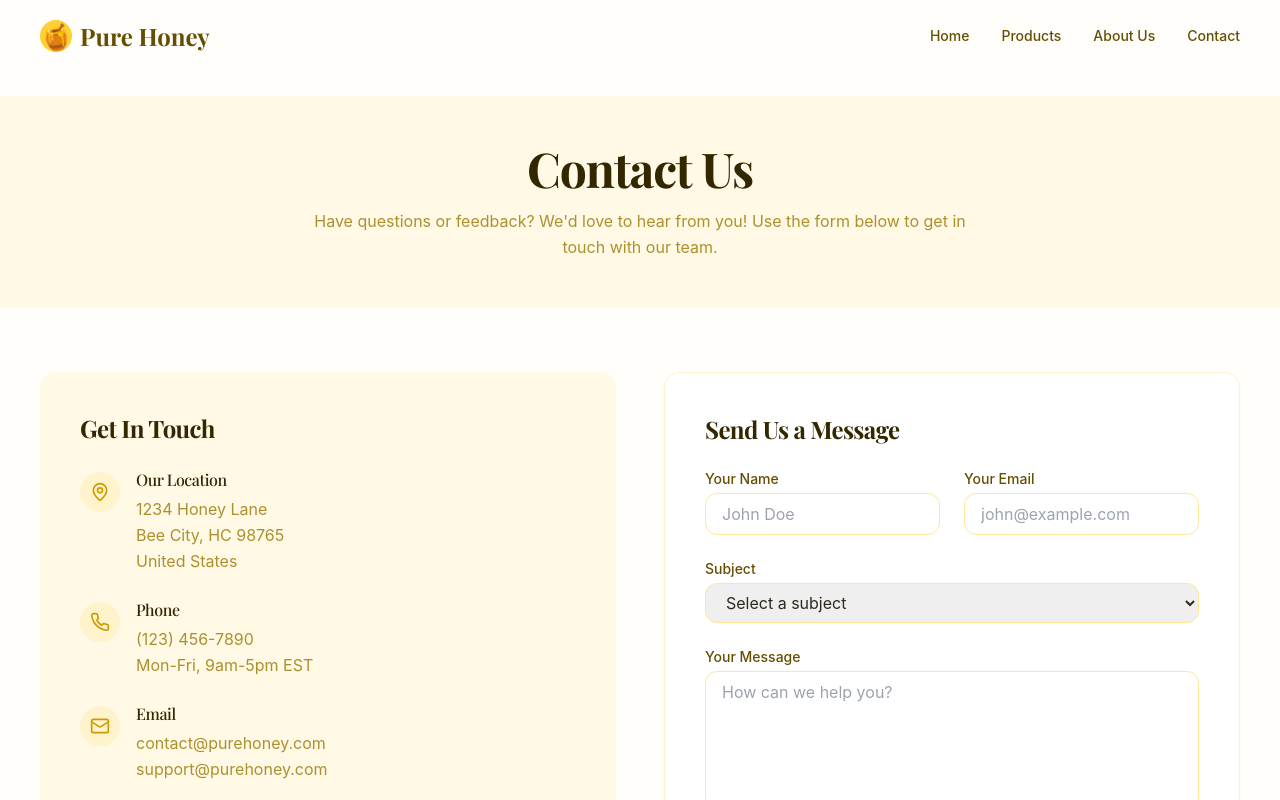
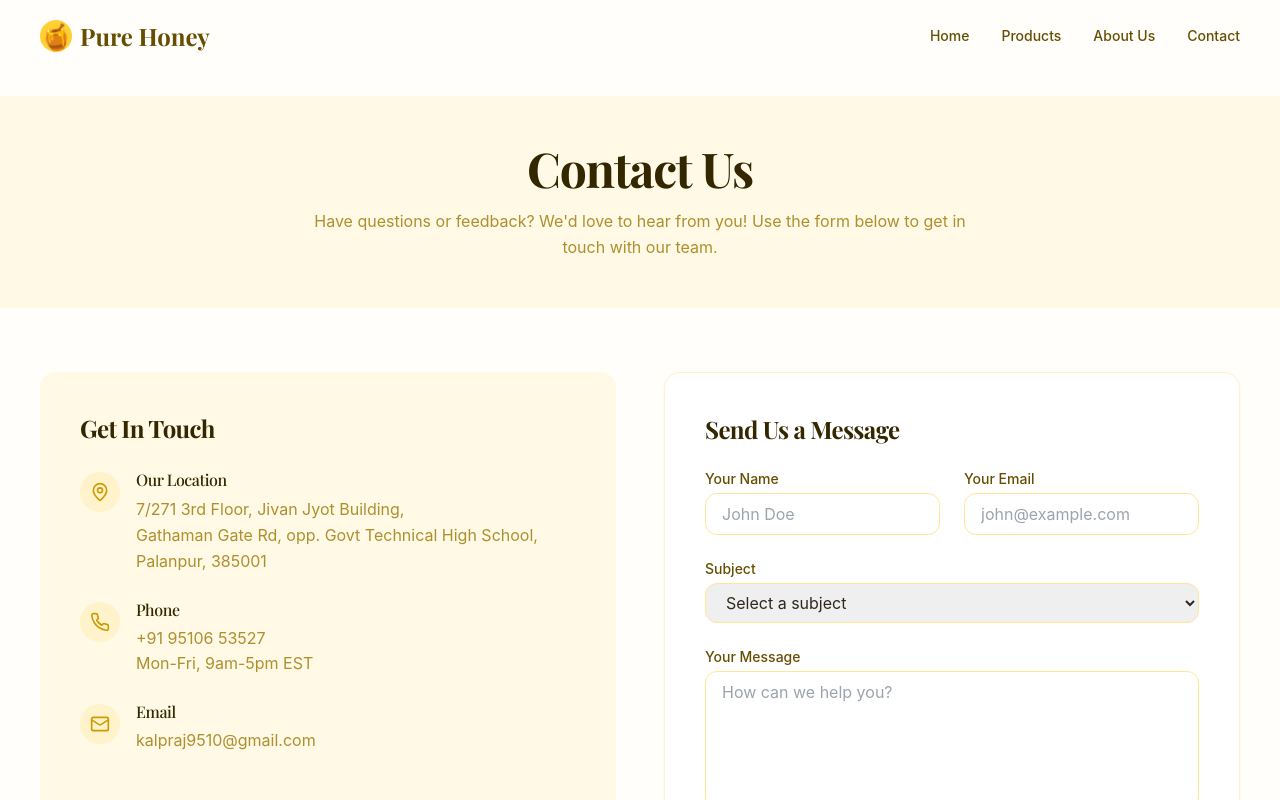
Before and after one commit to Unobhautik/honeyjoys-preview, a React (Vite) app: page /contact in a window 1280 px wide. Shown: the top 800 px of the page. Built offline with nearby package versions, Linux system fonts and the light colour scheme.

Commit message:
Update Contact.tsx

```diff
--- a/src/pages/Contact.tsx
+++ b/src/pages/Contact.tsx
@@ -1,4 +1,3 @@
-
 import React, { useState } from 'react';
 import Transition from '../components/Transition';
 import { Send, MapPin, Phone, Mail } from 'lucide-react';
@@ -69,9 +68,9 @@ const Contact: React.FC = () => {
                     <div>
                       <h3 className="font-medium text-honey-900 mb-1">Our Location</h3>
                       <p className="text-honey-700/80">
-                        1234 Honey Lane<br />
-                        Bee City, HC 98765<br />
-                        United States
+                      7/271 3rd Floor, Jivan Jyot Building, <br />
+                      Gathaman Gate Rd, opp. Govt Technical High School,<br />
+                      Palanpur, 385001
                       </p>
                     </div>
                   </div>
@@ -82,7 +81,12 @@ const Contact: React.FC = () => {
                     </div>
                     <div>
                       <h3 className="font-medium text-honey-900 mb-1">Phone</h3>
-                      <p className="text-honey-700/80">(123) 456-7890</p>
+                      <a
+                        href="tel:+919510653527"
+                        className="text-honey-700/80 hover:text-honey-900 transition-colors"
+                      >
+                        +91 95106 53527
+                      </a>
                       <p className="text-honey-700/80">Mon-Fri, 9am-5pm EST</p>
                     </div>
                   </div>
@@ -93,8 +97,12 @@ const Contact: React.FC = () => {
                     </div>
                     <div>
                       <h3 className="font-medium text-honey-900 mb-1">Email</h3>
-                      <p className="text-honey-700/80">contact@purehoney.com</p>
-                      <p className="text-honey-700/80">support@purehoney.com</p>
+                      <a
+                        href="mailto:kalpraj9510@gmail.com"
+                        className="text-honey-700/80 hover:text-honey-900 transition-colors"
+                      >
+                        kalpraj9510@gmail.com
+                      </a>
                     </div>
                   </div>
                 </div>
@@ -245,7 +253,7 @@ const Contact: React.FC = () => {
             <div className="bg-white rounded-2xl overflow-hidden shadow-sm border border-honey-100 h-96">
               <iframe
                 title="Pure Honey Store Location"
-                src="https://www.google.com/maps/embed?pb=!1m18!1m12!1m3!1d3024.2219901290355!2d-74.00369368400567!3d40.71312937933185!2m3!1f0!2f0!3f0!3m2!1i1024!2i768!4f13.1!3m3!1m2!1s0x89c25a23e28c1191%3A0x49f75d3281df052a!2s150%20Park%20Row%2C%20New%20York%2C%20NY%2010007%2C%20USA!5e0!3m2!1sen!2sbr!4v1580908359345!5m2!1sen!2sbr"
+                src="https://www.google.com/maps/embed?pb=!1m18!1m12!1m3!1d3640.1320264528213!2d72.4361687!3d24.167102099999997!2m3!1f0!2f0!3f0!3m2!1i1024!2i768!4f13.1!3m3!1m2!1s0x395ce9018f5e555b%3A0x252e97b3bf54f402!2sKalpRaj%20Store!5e0!3m2!1sen!2sin!4v1743059327087!5m2!1sen!2sin" width="600" height="450" style="border:0;" allowfullscreen="" loading="lazy" referrerpolicy="no-referrer-when-downgrade"
                 width="100%"
                 height="100%"
                 style={{ border: 0 }}
```
